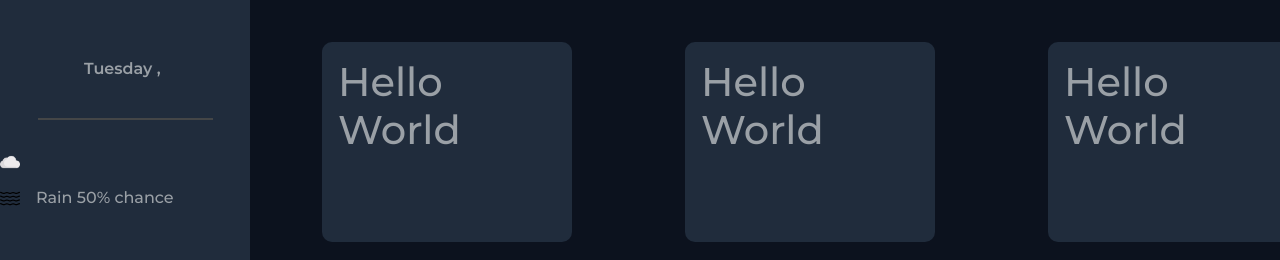
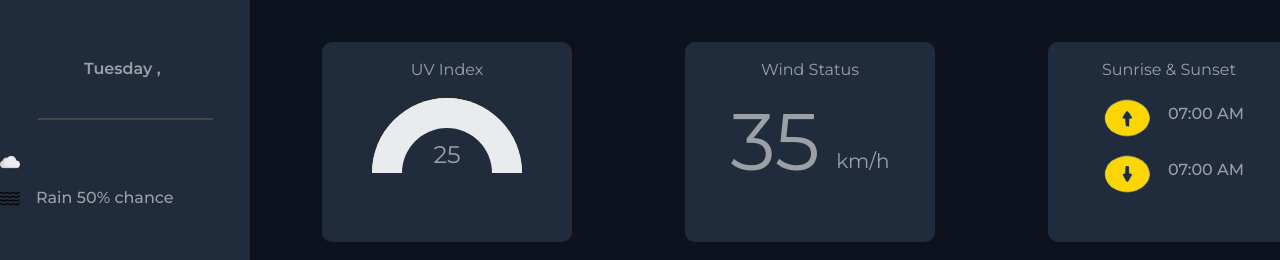
Before and after one commit to adzashel/react-weather-application, a React (Vite) app: page / in a window 1280 px wide. Both pictures are taken after a click on the tab "Today". Shown: the part 205-465 px from the top of the page. Built offline with nearby package versions, Linux system fonts and the light colour scheme.

Commit message:
minor changes

```diff
--- a/src/App.css
+++ b/src/App.css
@@ -155,8 +155,6 @@ body {
   margin-bottom: 2em;
 }
 
-
-
 .weather-detail .temp {
   font-size: 5rem;
   font-weight: 600;
@@ -184,7 +182,6 @@ body {
   display: flex;
   flex-direction: column;
   width: 250px;
-
 }
 
 .condition img {
@@ -211,17 +208,15 @@ body {
   display: grid;
   place-items: center;
   margin: 3em auto;
-  background-image: url('https://i.pinimg.com/736x/a0/d8/35/a0d8353c5bbaf986daaa0edcaa2b96ca.jpg');
+  background-image: url("https://i.pinimg.com/736x/a0/d8/35/a0d8353c5bbaf986daaa0edcaa2b96ca.jpg");
   background-repeat: no-repeat;
   background-size: cover;
 }
-
 
 .city-name h3 {
   color: #fff;
   font-size: 20px;
 }
-
 
 /* forecast section */
 /* tabs section */
@@ -231,18 +226,15 @@ body {
 
 .weather-forecast {
   width: 1400px;
-
 }
 
-
-.tabs-container .nav-link{
+.tabs-container .nav-link {
   color: #fff !important;
 }
 
 .tab-pane {
   margin-top: 2em;
 }
-
 
 /* cards section */
 .card-container {
@@ -263,7 +255,7 @@ body {
 
 .hourly-card img {
   width: 80px;
-  margin-bottom:1em ;
+  margin-bottom: 1em;
   height: 60px;
 }
 
@@ -279,7 +271,6 @@ body {
   flex-wrap: wrap;
   width: 1000px;
   justify-content: space-between;
-
 }
 
 .highlight-container .card-highlight {
@@ -293,6 +284,112 @@ body {
   padding: 1em;
 }
 
-.mt-3 , .highlight-container  {
+.mt-3,
+.highlight-container {
   margin-left: 1.5em;
 }
+
+
+.gauge {
+  position: relative;
+  margin-top: 1em;
+  border-radius: 50%/100% 100% 0 0;
+  background-color: var(--color, #a22);
+  overflow: hidden;
+  width: 150px;
+  /* --rotation: 83deg; */
+  --color: rgb(214, 204, 59);
+  --background: #e9ecef;
+}
+
+.gauge:before {
+  content: "";
+  display: block;
+  padding-top: 50%; /* ratio of 2:1*/
+}
+.gauge .chart {
+  overflow: hidden;
+}
+
+.gauge:hover {
+  --rotation : 100deg
+}
+
+
+
+
+.gauge .mask {
+  position: absolute;
+  left: 20%;
+  right: 20%;
+  bottom: 0;
+  top: 40%;
+  background-color: #202c3c;
+  border-radius: 50%/100% 100% 0 0;
+}
+
+.gauge .percentage {
+  position: absolute;
+  top: -1px;
+  left: -1px;
+  bottom: 0;
+  right: -1px;
+  background-color: var(--background, #aaa);
+  transform: rotate(var(--rotation));
+  transform-origin: bottom center;
+  transition-duration: 600;
+}
+
+
+.gauge .value {
+  position: absolute;
+  bottom: 0%;
+  left: 0;
+  width: 100%;
+  text-align: center;
+  font-size: 1.5rem;
+}
+
+.gauge .min {
+  position: absolute;
+  bottom: 0;
+  left: 5%;
+}
+.gauge .max {
+  position: absolute;
+  bottom: 0;
+  right: 5%;
+}
+
+.wind {
+  font-size: 5em;
+  display: flex;
+  justify-content: center;
+  gap: 1rem;
+}
+
+.wind span {
+  font-size: 20px;
+  margin-top: 4rem;
+}
+
+.wrapper {
+  margin-top: 1rem;
+}
+
+.wrapper-detail {
+  display: flex;
+  flex-direction: row;
+  gap: 1rem;
+  margin-bottom: 1em;
+  align-items: center;
+}
+
+.wrapper-detail img {
+  width: 50px;
+  height: 40px;
+}
+
+.wrapper-detail h3 {
+  font-size: 16px;
+}
--- a/src/views/Cards.jsx
+++ b/src/views/Cards.jsx
@@ -67,8 +67,8 @@ const Cards = ({ key , hourly , onHandleConvertTime}) => {
   return (
     <>
       {/* hourly forecast cards */}
-      <div className="hourly-card" key={key}>
-        <h4>{ onHandleConvertTime(hourly.time_epoch)}</h4>
+      <div className="hourly-card" key={ key }>
+        <h4>{ onHandleConvertTime(hourly.time_epoch , false)}</h4>
         <img src={ isDay ? iconDay : iconNight} alt="clear" />
         <p>{ temp }°C</p>
       </div>
--- a/src/views/Container.jsx
+++ b/src/views/Container.jsx
@@ -33,8 +33,8 @@ export const Container = () => {
     const minutes = date.getMinutes().toString().padStart(2, "0");
     let amPm = "PM";
 
-    if (format24) {
-      amPm = hours < 12 ? "AM" : "PM";
+    if (!format24) {
+      amPm = hours <= 12 ? "AM" : "PM";
       hours = hours % 12 || 12; // convert to 12-hour format
     }
 
--- a/src/views/Forecast.jsx
+++ b/src/views/Forecast.jsx
@@ -1,4 +1,6 @@
 import { Nav, Tab, Row } from "react-bootstrap";
+import sunset from '../assets/assets/images/download_arrow-removebg-preview.png'
+import sunrise from '../assets/assets/images/upload_arrow-removebg-preview.png'
 
 import Cards from "../views/Cards";
 
@@ -34,13 +36,37 @@ export const Forecast = ({ weather, hourlyForecast, onHandleConvertTime }) => {
                 <h4 className="mt-3 mb-5">Today's Highlights</h4>
                 <div className="highlight-container">
                   <div className="card-highlight">
-                    <h1>Hello World</h1>
+                    <div>UV Index</div>
+                    <div className="gauge">
+                      <div className="inner-gauge">
+                        <div className="percentage"></div>
+                        <div className="mask"></div>
+                        <span className="value">25</span>
+                      </div>
+                    </div>
                   </div>
                   <div className="card-highlight">
-                    <h1>Hello World</h1>
+                      <div>Wind Status</div>
+                    <div className="wind-status">
+                      <div className="wind">
+                        35 <span>km/h</span>
+                      </div>
+                    </div>
                   </div>
                   <div className="card-highlight">
-                    <h1>Hello World</h1>
+                      <div className="sunrise-sunset">
+                       <div> Sunrise & Sunset </div>
+                       <div className="wrapper">
+                        <div className="wrapper-detail">
+                          <img src={ sunrise } alt="" />
+                          <h3>07:00 AM</h3>
+                        </div>
+                        <div className="wrapper-detail">
+                          <img src = {sunset} alt="" />
+                          <h3>07:00 AM</h3>
+                        </div>
+                       </div>
+                      </div>
                   </div>
                   <div className="card-highlight">
                     <h1>Hello World</h1>
--- a/src/views/MainWeather.jsx
+++ b/src/views/MainWeather.jsx
@@ -65,8 +65,8 @@ const MainWeather = ({ onHandleSearch, query, setQuery, weather }) => {
     "Saturday",
   ];
   const day = daysOfWeek[currentDay.getDay()];
-  const weatherIcon = Object.keys(nightIcons).find((icon) =>
-    nightIcons[icon].includes(weather.codeIcon)
+  const weatherIcon = Object.keys(icons).find((icon) =>
+    icons[icon].includes(weather.codeIcon)
   );
   const iconNight = Object.keys(nightIcons).find((icon) =>
     nightIcons[icon].includes(weather.codeIcon)
@@ -82,7 +82,7 @@ const MainWeather = ({ onHandleSearch, query, setQuery, weather }) => {
     moderate_heavy_rain : moderateHeavyRain,
     thunder_rain : thunderRain,
 
-  }
+  }[weatherIcon]
 
   const night = {
     moon,
```
Also changed, not shown: src/assets/assets/images/download_arrow-removebg-preview.png (added), src/assets/assets/images/upload_arrow-removebg-preview.png (added).
